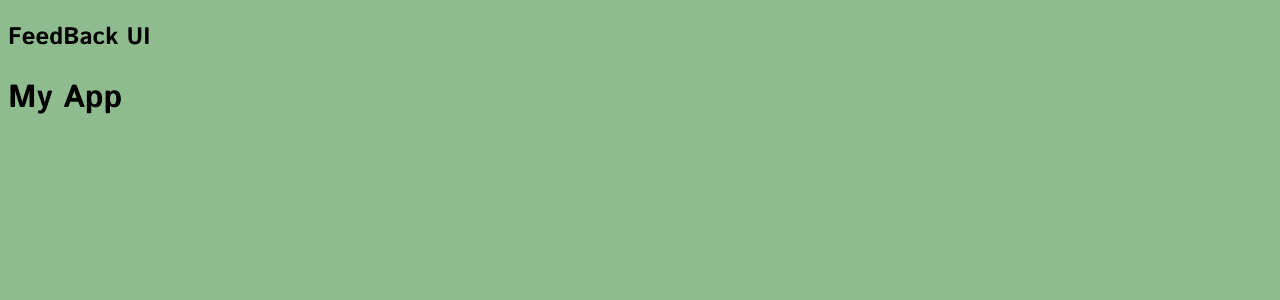
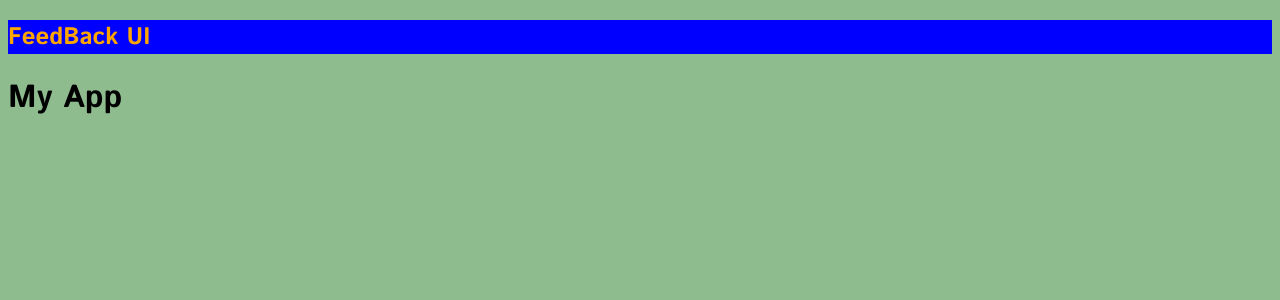
Before and after one commit to OybekKayumov/feedback-app, a React (Create React App) app: page / in a window 1280 px wide. Shown: the top 300 px of the page. Built offline with nearby package versions, Linux system fonts and the light colour scheme.

Commit message:
add style

```diff
--- a/src/components/Header.jsx
+++ b/src/components/Header.jsx
@@ -1,14 +1,11 @@
 import React from 'react'
 import PropTypes from 'prop-types'
 
-// function Header(props) {
 function Header({ text }) {
   return (
-    <header>
+    <header style={{ backgroundColor: 'blue', color: 'orange' }}>
 
       <div className='container'>
-        {/* <h2>Feedback UI</h2> */}
-        {/* <h2>{props.text}</h2> */}
         <h2>{text}</h2>
       </div>
 
@@ -26,3 +23,8 @@ Header.propTypes = {
 }
 
 export default Header
+
+// function Header(props) {
+
+{/* <h2>Feedback UI</h2> */}
+{/* <h2>{props.text}</h2> */}
```
